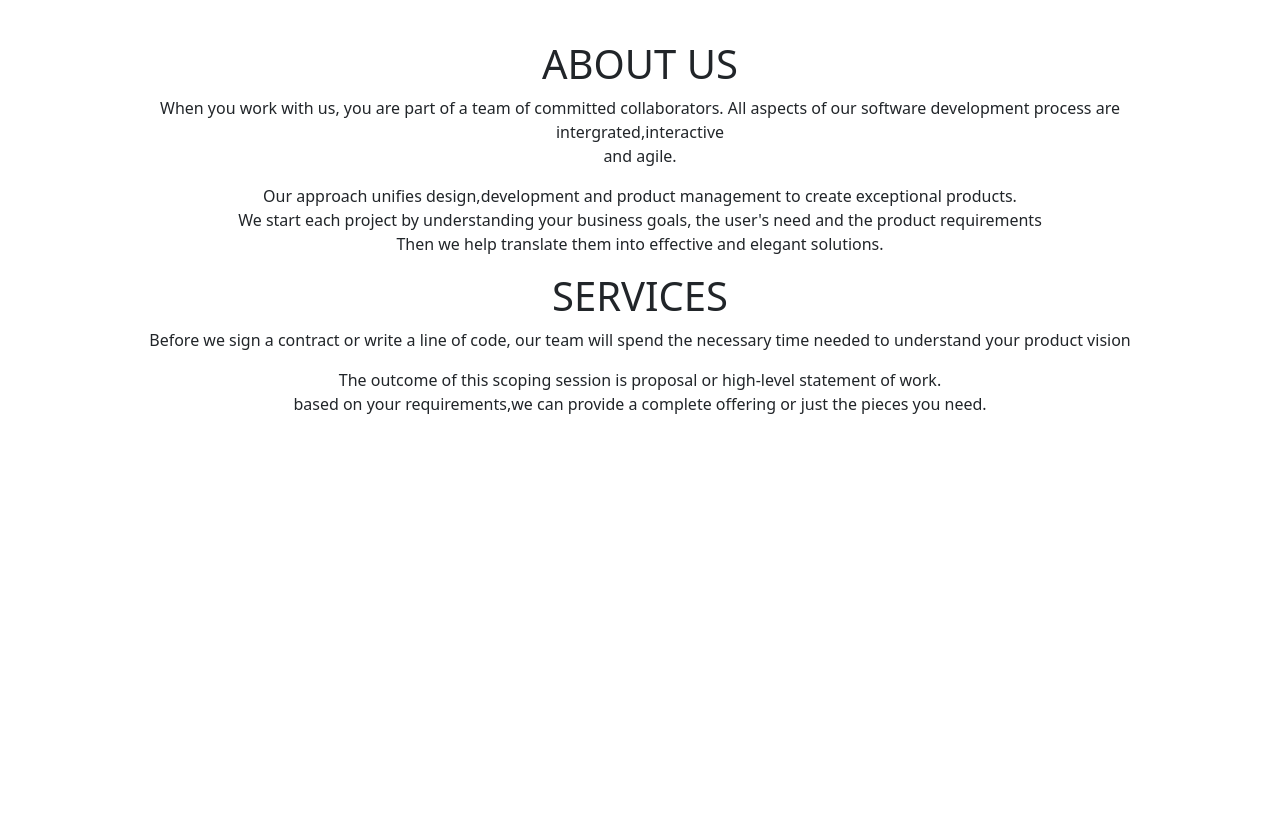
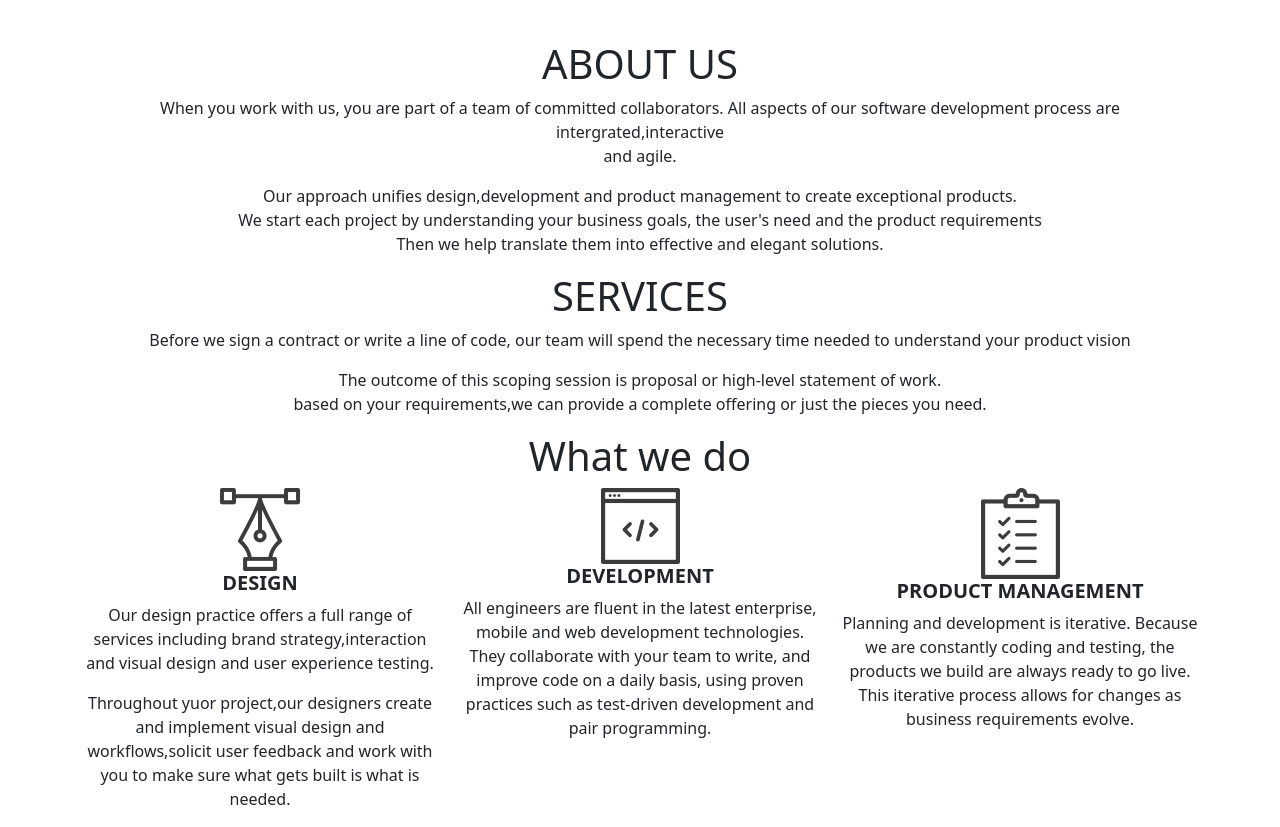
Before and after one commit to Jessicamwangi/Delani-studio, a plain HTML site: page index.html in a window 1280 px wide. Shown: the part 1220-2047 px from the top of the page. Before the commit the page ends 1652 px from the top, so only its background shows below. Drawn offline with nearby package versions, Linux system fonts and the light colour scheme.

Commit message:
added a what we do section

```diff
--- a/index.html
+++ b/index.html
@@ -49,6 +49,40 @@
         </div>
     </div>
   </div>
+  <!-- what we do -->
+  <div class="container specific ">
+    <h1 class="text-center what ">What we do</h1>
+    <div class="row text-center">
+        <div class="col-md-4 main">
+            <img src="assets/services_icons/design_icon.png" class="show img-fluid">
+            <h5><strong>DESIGN</strong></h5>
+            <div class="hide">
+                <p> Our design practice offers a full range of services including brand strategy,interaction and
+                    visual design and user experience testing.</p>
+                <p>Throughout yuor project,our designers create and implement visual design and workflows,solicit
+                    user feedback and work with you to make sure what gets built is what is needed.</p>
+            </div>
+        </div>
+        <div class="col-md-4 main">
+            <img src="assets/services_icons/dev_icon.png" class="show img-fluid">
+            <h5><strong>DEVELOPMENT</strong></h5>
+            <div class="hide">
+                <P>All engineers are fluent in the latest enterprise, mobile and web development technologies. They
+                    collaborate with your team to write, and improve code on a daily basis, using proven practices
+                    such as test-driven development and pair programming. </P>
+            </div>
+        </div>
+        <div class="col-md-4 main">
+            <img src="assets/services_icons/product_icon.png" class="show img-fluid">
+            <h5><strong>PRODUCT MANAGEMENT</strong></h5>
+            <div class="hide">
+                <p>Planning and development is iterative. Because we are constantly coding and testing, the products
+                    we build are always ready to go live. This iterative process allows for changes as business
+                    requirements evolve.</p>
+            </div>
+        </div>
+    </div>
+</div>
 
 
   <script src="https://code.jquery.com/jquery-3.6.0.js" integrity="sha256-H+K7U5CnXl1h5ywQfKtSj8PCmoN9aaq30gDh27Xc0jk=" crossorigin="anonymous"></script>
```
